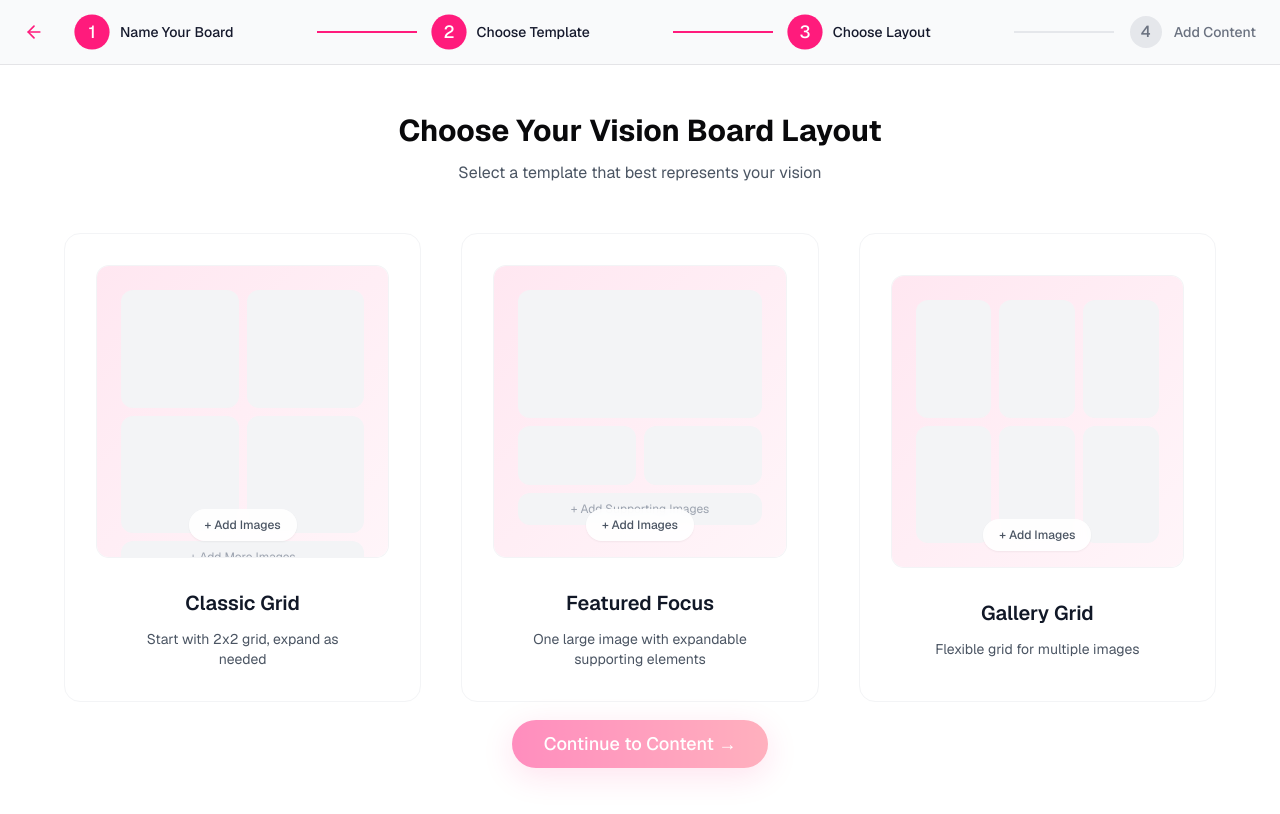
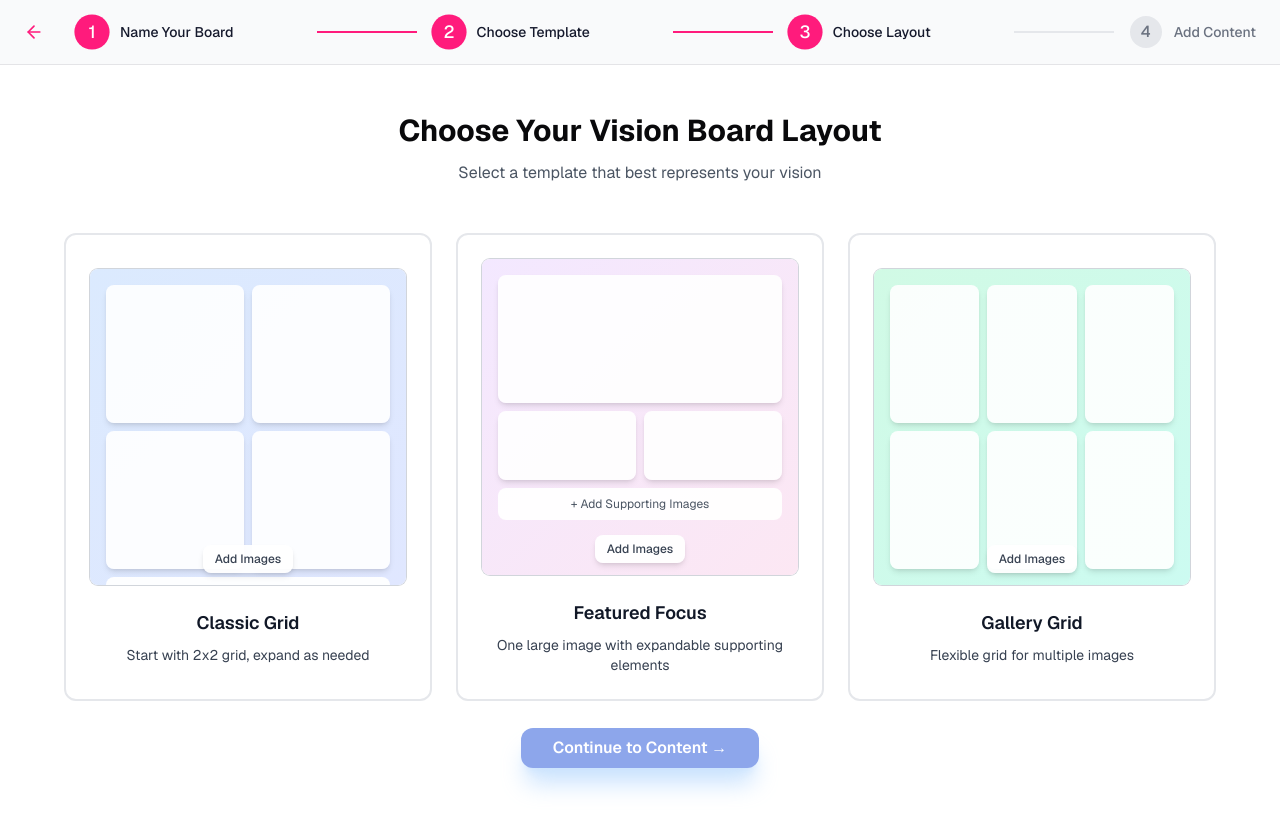
Before and after one commit to zaktech96/vsionboard, a Next.js app: page /create/layout in a window 1280 px wide. Built offline with nearby package versions, Linux system fonts and the light colour scheme.

Commit message:
restyled layout page

```diff
--- a/app/create/layout/page.tsx
+++ b/app/create/layout/page.tsx
@@ -36,18 +36,18 @@ function LayoutContent() {
       id: 'grid-2x2',
       name: 'Classic Grid',
       description: 'Start with 2x2 grid, expand as needed',
-      gradient: 'from-[#FFE7F1] to-[#FFF5F9]',
-      previewColor: 'bg-[#FF1B7C]/10',
-      activeColor: 'bg-[#FF1B7C]/20',
+      gradient: 'from-blue-100 to-indigo-100 dark:from-blue-900/40 dark:to-indigo-900/40',
+      previewColor: 'bg-blue-600/10',
+      activeColor: 'bg-blue-600/20',
       preview: (selectedState: boolean) => (
         <div className="flex flex-col gap-2 w-full">
           <div className="grid grid-cols-2 gap-2 w-full">
             {[...Array(4)].map((_, i) => (
-              <div key={i} className="bg-gray-100 dark:bg-gray-800 rounded-xl aspect-square" />
+              <div key={i} className="bg-white/90 dark:bg-gray-800/90 shadow-md rounded-lg aspect-square" />
             ))}
           </div>
-          <div className="w-full h-8 bg-gray-100 dark:bg-gray-800 rounded-xl flex items-center justify-center">
-            <span className="text-xs text-gray-400">+ Add More Images</span>
+          <div className="w-full h-8 bg-white/95 dark:bg-gray-800/95 rounded-lg flex items-center justify-center">
+            <span className="text-xs text-gray-600">+ Add More Images</span>
           </div>
         </div>
       )
@@ -56,18 +56,18 @@ function LayoutContent() {
       id: 'featured',
       name: 'Featured Focus',
       description: 'One large image with expandable supporting elements',
-      gradient: 'from-[#FFE7F1] to-[#FFF5F9]',
-      previewColor: 'bg-[#FF1B7C]/10',
-      activeColor: 'bg-[#FF1B7C]/20',
+      gradient: 'from-purple-100 to-pink-100 dark:from-purple-900/40 dark:to-pink-900/40',
+      previewColor: 'bg-purple-600/10',
+      activeColor: 'bg-purple-600/20',
       preview: (selectedState: boolean) => (
         <div className="flex flex-col gap-2 w-full">
           <div className="grid grid-cols-2 gap-2 w-full">
-            <div className="col-span-2 h-32 bg-gray-100 dark:bg-gray-800 rounded-xl" />
-            <div className="bg-gray-100 dark:bg-gray-800 rounded-xl aspect-[2/1]" />
-            <div className="bg-gray-100 dark:bg-gray-800 rounded-xl aspect-[2/1]" />
+            <div className="col-span-2 h-32 bg-white/90 dark:bg-gray-800/90 shadow-md rounded-lg" />
+            <div className="bg-white/90 dark:bg-gray-800/90 shadow-md rounded-lg aspect-[2/1]" />
+            <div className="bg-white/90 dark:bg-gray-800/90 shadow-md rounded-lg aspect-[2/1]" />
           </div>
-          <div className="w-full h-8 bg-gray-100 dark:bg-gray-800 rounded-xl flex items-center justify-center">
-            <span className="text-xs text-gray-400">+ Add Supporting Images</span>
+          <div className="w-full h-8 bg-white/95 dark:bg-gray-800/95 rounded-lg flex items-center justify-center">
+            <span className="text-xs text-gray-600">+ Add Supporting Images</span>
           </div>
         </div>
       )
@@ -76,13 +76,13 @@ function LayoutContent() {
       id: 'gallery-flow',
       name: 'Gallery Grid',
       description: 'Flexible grid for multiple images',
-      gradient: 'from-[#FFE7F1] to-[#FFF5F9]',
-      previewColor: 'bg-[#FF1B7C]/10',
-      activeColor: 'bg-[#FF1B7C]/20',
+      gradient: 'from-emerald-100 to-teal-100 dark:from-emerald-900/40 dark:to-teal-900/40',
+      previewColor: 'bg-emerald-600/10',
+      activeColor: 'bg-emerald-600/20',
       preview: (selectedState: boolean) => (
         <div className="grid grid-cols-3 gap-2 w-full aspect-square">
           {[...Array(6)].map((_, i) => (
-            <div key={i} className="bg-gray-100 dark:bg-gray-800 rounded-xl" />
+            <div key={i} className="bg-white/90 dark:bg-gray-800/90 shadow-md rounded-lg" />
           ))}
         </div>
       )
@@ -173,58 +173,53 @@ function LayoutContent() {
         </div>
 
         {/* Layout Grid - Responsive columns */}
-        <div className="grid grid-cols-1 sm:grid-cols-2 lg:grid-cols-3 gap-8 md:gap-10 mb-16">
+        <div className="grid grid-cols-1 sm:grid-cols-2 lg:grid-cols-3 gap-6 mb-12">
           {templates.map((template) => (
             <button
               key={template.id}
               onClick={() => setSelectedTemplate(template.id)}
-              className={`group relative p-8 rounded-2xl border transition-all duration-300 ease-in-out
+              className={`group relative p-6 rounded-xl border-2 transition-all duration-200
                 ${selectedTemplate === template.id
-                  ? 'border-[#FF1B7C] shadow-xl shadow-[#FFE7F1]/30 scale-[1.02] bg-white dark:bg-gray-900'
-                  : 'border-gray-100 dark:border-gray-800 hover:border-[#FF1B7C]/40 hover:shadow-lg hover:-translate-y-1 bg-white/50 dark:bg-gray-900/50'}
-                hover:bg-white dark:hover:bg-gray-900`}
+                  ? 'border-blue-600 dark:border-blue-500 shadow-xl shadow-blue-200 dark:shadow-blue-950/30'
+                  : 'border-gray-200 dark:border-gray-800 hover:border-blue-400 dark:hover:border-blue-600'}
+                bg-white dark:bg-gray-900`}
             >
-              {/* Preview Container */}
-              <div className={`relative w-full mb-8 rounded-xl overflow-hidden
+              <div className={`relative w-full mb-6 rounded-lg overflow-hidden
                 ${selectedTemplate === template.id
-                  ? 'ring-4 ring-[#FF1B7C] ring-offset-4 dark:ring-offset-gray-900'
-                  : 'ring-1 ring-gray-100 dark:ring-gray-800 group-hover:ring-[#FF1B7C]/30 group-hover:ring-offset-2 dark:group-hover:ring-offset-gray-900'}
-                transition-all duration-300 ease-in-out bg-gradient-to-br ${template.gradient}`}
+                  ? 'ring-2 ring-blue-600 dark:ring-blue-500'
+                  : 'ring-1 ring-gray-300 dark:ring-gray-700'}
+                transition-all duration-200 bg-gradient-to-br ${template.gradient}`}
               >
-                <div className="absolute inset-0 p-6">
+                <div className="absolute inset-0 p-4">
                   {template.preview(selectedTemplate === template.id)}
                 </div>
-                <div className="pt-[100%]" /> {/* Maintain aspect ratio */}
+                <div className="pt-[100%]" />
 
-                {/* Add Image Indicator */}
-                <div className="absolute bottom-4 left-0 right-0 flex justify-center">
-                  <div className="px-4 py-2 rounded-full bg-white/90 dark:bg-gray-800/90 backdrop-blur-sm
-                               text-xs text-gray-600 dark:text-gray-400 font-medium
-                               shadow-sm transition-all duration-300">
-                    + Add Images
+                <div className="absolute bottom-3 left-0 right-0 flex justify-center">
+                  <div className="px-3 py-1.5 rounded-lg bg-white/95 dark:bg-gray-800/95
+                               text-xs text-gray-700 dark:text-gray-300 font-medium
+                               shadow-md">
+                    Add Images
                   </div>
                 </div>
               </div>
 
-              {/* Text Content */}
               <div className="text-center">
-                <h3 className={`text-xl font-semibold mb-3 transition-colors duration-300
+                <h3 className={`text-lg font-semibold mb-2 transition-colors duration-200
                   ${selectedTemplate === template.id
-                    ? 'text-[#FF1B7C]'
-                    : 'text-gray-900 dark:text-white group-hover:text-[#FF1B7C]'}`}>
+                    ? 'text-blue-700 dark:text-blue-400'
+                    : 'text-gray-900 dark:text-white'}`}>
                   {template.name}
                 </h3>
-                <p className="text-sm text-gray-600 dark:text-gray-400 max-w-[80%] mx-auto">
+                <p className="text-sm text-gray-700 dark:text-gray-300">
                   {template.description}
                 </p>
               </div>
 
-              {/* Selection Indicator */}
               {selectedTemplate === template.id && (
-                <div className="absolute top-6 right-6 w-8 h-8 rounded-full bg-[#FF1B7C] text-white
-                              flex items-center justify-center shadow-lg shadow-[#FF1B7C]/20
-                              animate-scale-in">
-                  <svg width="16" height="16" viewBox="0 0 16 16" fill="none">
+                <div className="absolute top-4 right-4 w-6 h-6 rounded-full bg-blue-600 text-white
+                              flex items-center justify-center shadow-lg">
+                  <svg width="12" height="12" viewBox="0 0 16 16" fill="none">
                     <path d="M13.3333 4L5.99992 11.3333L2.66659 8"
                           stroke="currentColor"
                           strokeWidth="2.5"
@@ -242,13 +237,12 @@ function LayoutContent() {
           <Button
             onClick={handleContinue}
             disabled={!selectedTemplate}
-            className="w-full sm:w-auto min-w-[200px] py-6 px-8 rounded-full
-                     bg-gradient-to-r from-[#FF1B7C] to-[#FF617C] hover:opacity-90
-                     text-white text-lg font-medium
+            className="w-full sm:w-auto min-w-[200px] py-5 px-8 rounded-xl
+                     bg-blue-700 hover:bg-blue-800 dark:bg-blue-600 dark:hover:bg-blue-700
+                     text-white text-base font-semibold
                      disabled:opacity-50 disabled:cursor-not-allowed
-                     transition-all duration-300 mx-4
-                     shadow-[0_8px_32px_rgb(255,27,124,0.25)]
-                     backdrop-blur-sm"
+                     transition-all duration-200 mx-4
+                     shadow-xl shadow-blue-300 dark:shadow-blue-950/40"
           >
             Continue to Content →
           </Button>
```
